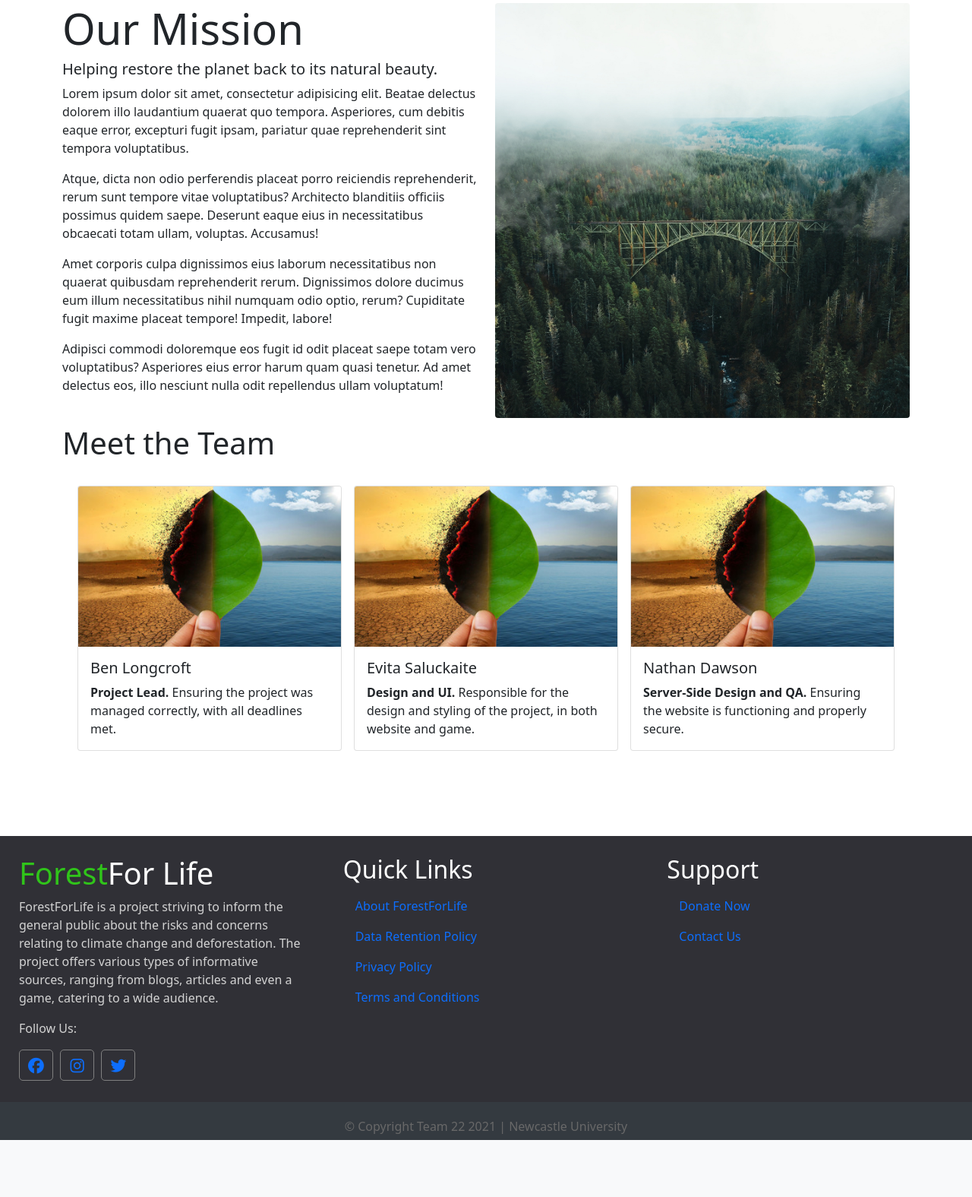
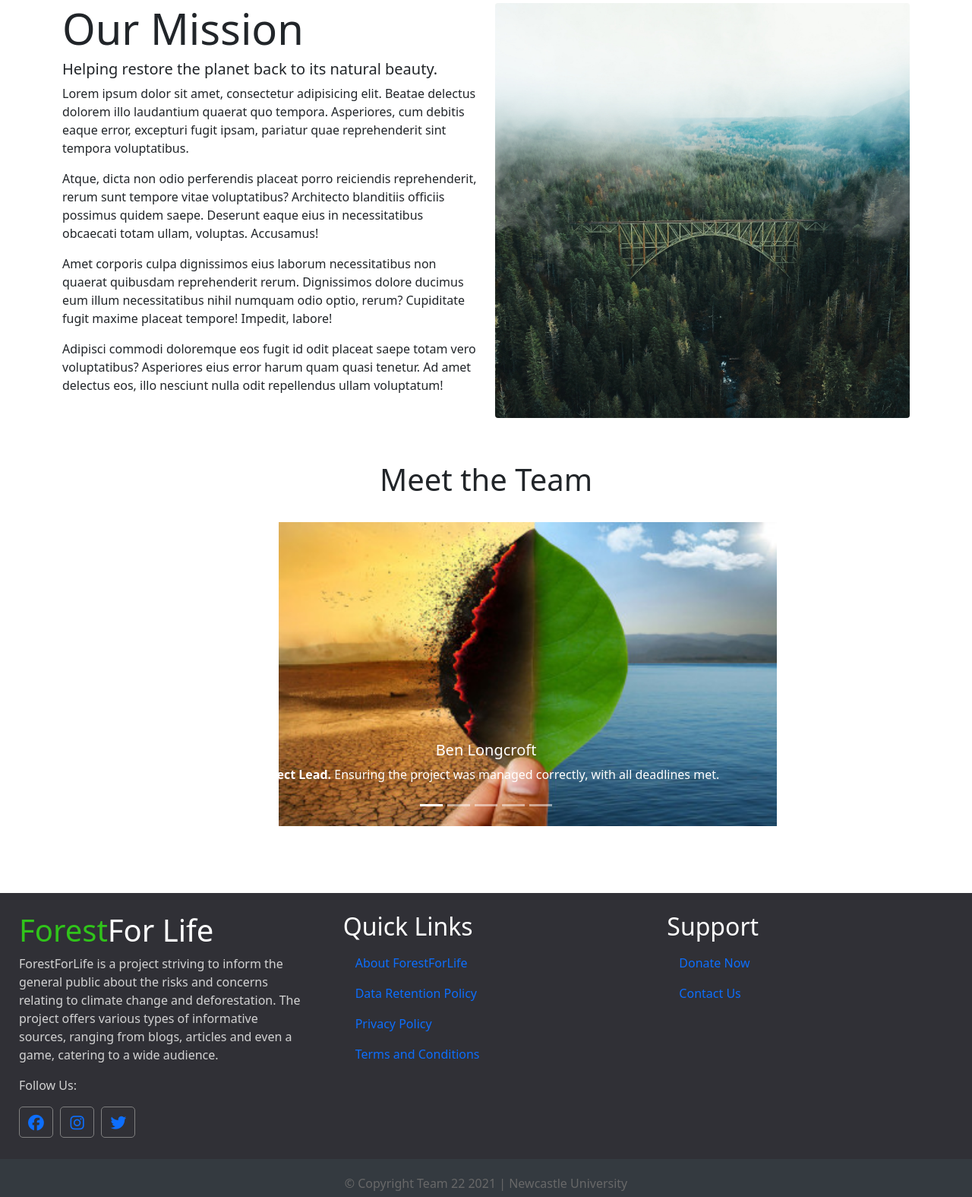
Before and after one commit to benlongcroft/ForestForLife, a Django app: page /about/ in a window 1280 px wide. Shown: the part 140-1715 px from the top of the page at 76% size. Before the commit the page ends 1640 px from the top, so only its background shows below. Run offline with Django 3.2, Linux system fonts and the light colour scheme; some libraries are stand-ins or nearby versions.

Commit message:
Redesign meet the team feature with carousel

```diff
--- /dev/null
+++ b/static/forestforlife/css/about.css
@@ -0,0 +1,4 @@
+#MeetTeamCarouselCaptions .carousel-item img{
+    height: 50vh;
+    padding-left: 25%;
+}
--- a/templates/about.html
+++ b/templates/about.html
@@ -1,8 +1,10 @@
 {% extends 'base.html' %}
+{% load static %}
+{% block style %}<link rel="stylesheet" href="{% static 'forestforlife/css/about.css' %}">{% endblock %}
 
 {% block content %}
 {% include 'includes/navbar.html' %}
-{% load static %}
+
 
     <div class="container py-5">
         <div class="row">
@@ -27,54 +29,56 @@
             </div>
         </div>
 
+        <br>
+        <br>
 
-        <h4 class="display-6 font-weight-bold">Meet the Team</h4>
-        <br>
         <div class="container-fluid">
+            <h4 class="text-center display-6 font-weight-bold">Meet the Team</h4>
 
-            <div class="d-flex flex-row flex-nowrap overflow-auto">
-                <div class="col-4">
-                    <div class="card card-block mx-2">
-                        <img class="card-img-top" src="{% static 'forestforlife/img/climate_change.jpg' %}" alt="Climate Change">
-                        <div class="card-body">
-                            <h5 class="card-title">Ben Longcroft</h5>
-                            <p class="card-text"><b>Project Lead.</b> Ensuring the project was managed correctly, with all deadlines met.</p>
+            <br>
+
+            <div id="MeetTeamCarouselCaptions" class="carousel slide" data-bs-ride="carousel">
+                <div class="carousel-indicators">
+                    <button type="button" data-bs-target="#MeetTeamCarouselCaptions" data-bs-slide-to="0" class="active" aria-current="true" aria-label="Slide 1"></button>
+                    <button type="button" data-bs-target="#MeetTeamCarouselCaptions" data-bs-slide-to="1" aria-label="Slide 2"></button>
+                    <button type="button" data-bs-target="#MeetTeamCarouselCaptions" data-bs-slide-to="2" aria-label="Slide 3"></button>
+                    <button type="button" data-bs-target="#MeetTeamCarouselCaptions" data-bs-slide-to="3" aria-label="Slide 4"></button>
+                    <button type="button" data-bs-target="#MeetTeamCarouselCaptions" data-bs-slide-to="4" aria-label="Slide 5"></button>
+                </div>
+                <div class="carousel-inner">
+                    <div class="carousel-item active" data-bs-interval="9000">
+                        <img src="{% static 'forestforlife/img/climate_change.jpg' %}" class="d-block img-fluid" alt="...">
+                        <div class="carousel-caption d-none d-md-block">
+                            <h5>Ben Longcroft</h5>
+                            <p><b>Project Lead. </b>Ensuring the project was managed correctly, with all deadlines met.</p>
                         </div>
                     </div>
-                </div>
-                <div class="col-4">
-                    <div class="card card-block mx-2">
-                        <img class="card-img-top" src="{% static 'forestforlife/img/climate_change.jpg' %}" alt="Climate Change">
-                        <div class="card-body">
-                            <h5 class="card-title">Evita Saluckaite</h5>
-                            <p class="card-text"><b>Design and UI.</b> Responsible for the design and styling of the project, in both website and game.</p>
+                    <div class="carousel-item" data-bs-interval="9000">
+                        <img src="{% static 'forestforlife/img/climate_change.jpg' %}" class="d-block img-fluid" alt="...">
+                        <div class="carousel-caption d-none d-md-block">
+                            <h5>Evita Saluckaite</h5>
+                            <p><b>Design and UI. </b>Responsible for the design of the project, in both website and game.</p>
                         </div>
                     </div>
-                </div>
-                <div class="col-4">
-                    <div class="card card-block mx-2">
-                        <img class="card-img-top" src="{% static 'forestforlife/img/climate_change.jpg' %}" alt="Climate Change">
-                        <div class="card-body">
-                            <h5 class="card-title">Nathan Dawson</h5>
-                            <p class="card-text"><b>Server-Side Design and QA.</b> Ensuring the website is functioning and properly secure.</p>
+                    <div class="carousel-item" data-bs-interval="9000">
+                        <img src="{% static 'forestforlife/img/climate_change.jpg' %}" class="d-block img-fluid" alt="...">
+                        <div class="carousel-caption d-none d-md-block">
+                            <h5>Nathan Dawson</h5>
+                            <p><b>Server-Side Design and QA. </b>Ensuring the website is functioning and properly secure.</p>
                         </div>
                     </div>
-                </div>
-                <div class="col-4">
-                    <div class="card card-block mx-2">
-                        <img class="card-img-top" src="{% static 'forestforlife/img/climate_change.jpg' %}" alt="Climate Change">
-                        <div class="card-body">
-                            <h5 class="card-title">Lua Mustatea</h5>
-                            <p class="card-text"><b>Gameplay UX.</b> Responsible for the overall gameplay experience throughout.</p>
+                    <div class="carousel-item" data-bs-interval="9000">
+                        <img src="{% static 'forestforlife/img/climate_change.jpg' %}" class="d-block img-fluid" alt="...">
+                        <div class="carousel-caption d-none d-md-block">
+                            <h5>Lua Mustatea</h5>
+                            <p><b>Gameplay UX. </b>Responsible for the overall gameplay experience throughout.</p>
                         </div>
                     </div>
-                </div>
-                <div class="col-4">
-                    <div class="card card-block mx-2">
-                        <img class="card-img-top" src="{% static 'forestforlife/img/climate_change.jpg' %}" alt="Climate Change">
-                        <div class="card-body">
-                            <h5 class="card-title">Alfie Taylor</h5>
-                            <p class="card-text"><b>Data Management.</b> Ensuring smooth data transfer between website and game.</p>
+                    <div class="carousel-item" data-bs-interval="9000">
+                        <img src="{% static 'forestforlife/img/climate_change.jpg' %}" class="d-block img-fluid" alt="...">
+                        <div class="carousel-caption d-none d-md-block">
+                            <h5>Alfie Taylor</h5>
+                            <p><b>Data Management. </b>Ensuring smooth data transfer between website and game.</p>
                         </div>
                     </div>
                 </div>
@@ -82,6 +86,4 @@
         </div>
     </div>
 
-    <br>
-
 {% endblock %}
```
